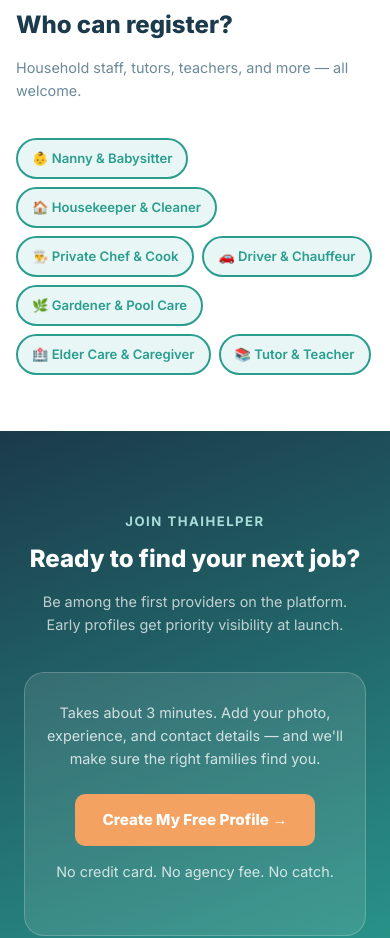
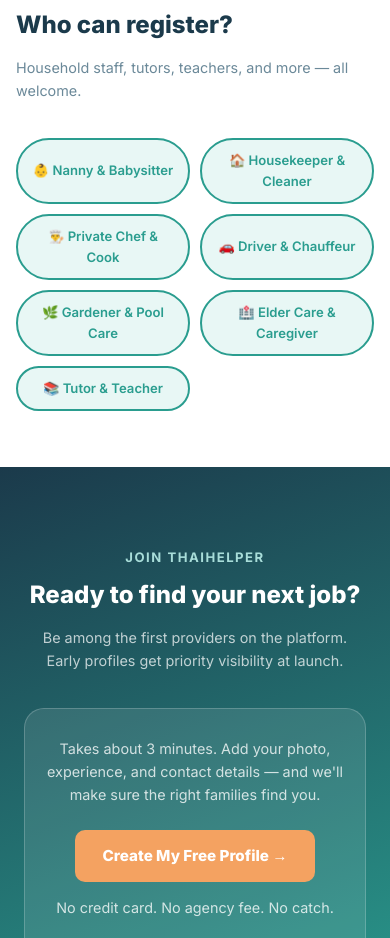
Before and after one commit to jelenahalar91-bot/thaihelper, a Next.js app: page / in a window 390 px wide. Shown: the part 7060-7998 px from the top of the page. Built offline with nearby package versions, Linux system fonts and the light colour scheme.

Commit message:
Mobile: categories 2-column grid instead of single pills

```diff
--- a/styles/globals.css
+++ b/styles/globals.css
@@ -613,8 +613,8 @@
   .why-grid-full { grid-template-columns: 1fr; gap: 16px; }
 
   /* CATEGORIES */
-  .categories { gap: 8px; }
-  .category-pill { font-size: 0.82rem; padding: 8px 14px; }
+  .categories { display: grid; grid-template-columns: 1fr 1fr; gap: 10px; }
+  .category-pill { font-size: 0.82rem; padding: 10px 12px; text-align: center; width: 100%; justify-content: center; }
 
   /* CTA SECTION */
   .cta-box { padding: 28px 20px; }
```
